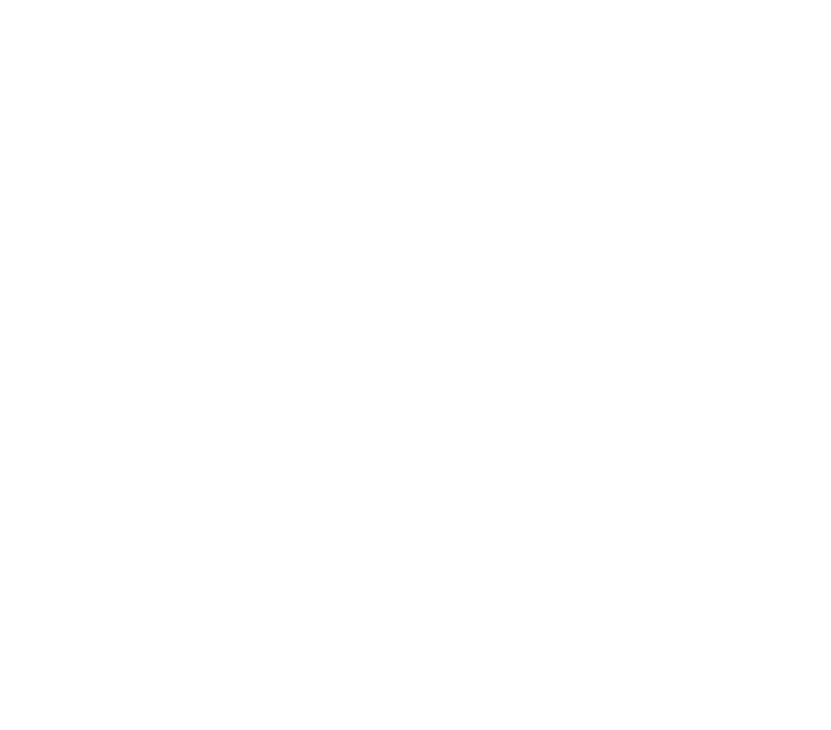
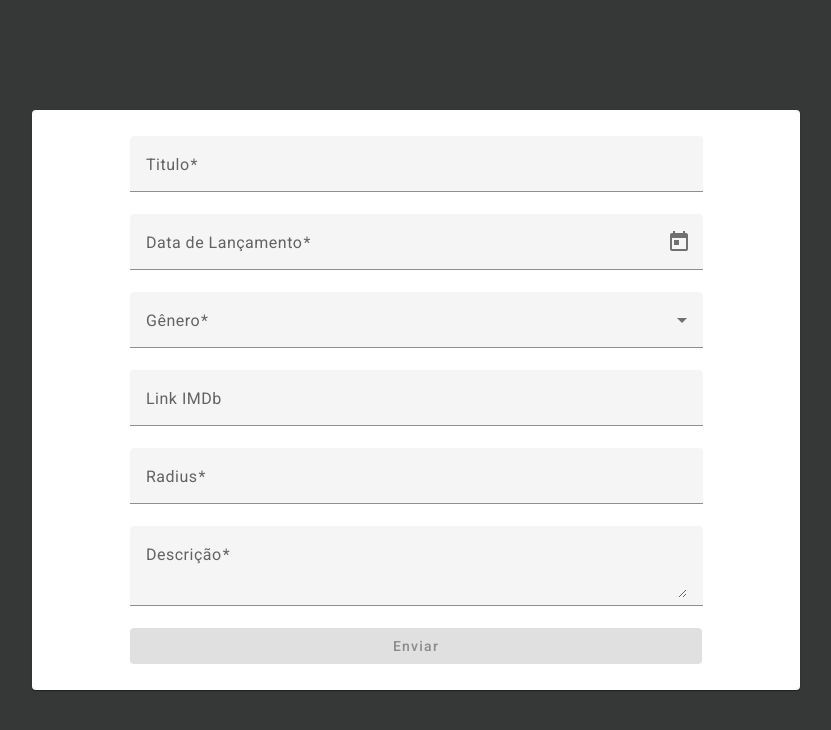
Before and after one commit to 38061027/filmes-platform-2, an Angular app: page /cadastro in a window 1280 px wide. Before the commit this address led to /. Shown: the top 730 px of the page, without its empty margins (224-1055 px from the left). Built offline with nearby package versions, Linux system fonts and the light colour scheme.

Commit message:
formulário criado para cadastro

```diff
--- a/src/app/app-routing.module.ts
+++ b/src/app/app-routing.module.ts
@@ -1,9 +1,11 @@
 import { NgModule } from '@angular/core';
 import { RouterModule, Routes } from '@angular/router';
 import { HomeComponent } from './components/home/home.component';
+import { CadastrarFilmeComponent } from './components/cadastrar-filme/cadastrar-filme.component';
 
 const routes: Routes = [
-  {path:"", component:HomeComponent}
+  {path:"", component:HomeComponent},
+  {path:"cadastro", component:CadastrarFilmeComponent}
 ];
 
 @NgModule({
--- a/src/app/app.component.html
+++ b/src/app/app.component.html
@@ -1,3 +1 @@
-
-
-<router-outlet></router-outlet>
+<app-cadastrar-filme></app-cadastrar-filme>
--- a/src/app/components/cadastrar-filme/cadastrar-filme.component.html
+++ b/src/app/components/cadastrar-filme/cadastrar-filme.component.html
@@ -1 +1,42 @@
-<p>cadastrar-filme works!</p>
+<div class="container-form">
+
+    <div class="container-form">
+        <mat-card class="container-card">
+          <mat-card-content class="card">
+            <form class="content" [formGroup]="cadastro" (ngSubmit)="onSubmit()">
+              <mat-form-field>
+                <mat-label>Titulo</mat-label>
+                <input matInput formControlName="titulo">
+              </mat-form-field>
+              <mat-form-field>
+                <mat-label>Data de Lançamento</mat-label>
+                <input matInput [matDatepicker]="picker" formControlName="dtLancamento">
+                <mat-datepicker-toggle matIconSuffix [for]="picker"></mat-datepicker-toggle>
+                <mat-datepicker #picker></mat-datepicker>
+              </mat-form-field>
+              <mat-form-field>
+                <mat-label>Gênero</mat-label>
+                <mat-select formControlName="genero">
+                  <mat-option value="one">First option</mat-option>
+                  <mat-option value="two">Second option</mat-option>
+                </mat-select>
+              </mat-form-field>
+              <mat-form-field>
+                <mat-label>Link IMDb</mat-label>
+                <input matInput formControlName="urlIMDb">
+              </mat-form-field>
+              <mat-form-field class="example-ripple-form-field">
+                <mat-label>Radius</mat-label>
+                <input matInput formControlName="nota" type="number">
+              </mat-form-field>
+              <mat-form-field>
+                <mat-label>Descrição</mat-label>
+                <textarea matInput formControlName="descricao"></textarea>
+              </mat-form-field>
+              <button mat-raised-button color="primary" type="submit" [disabled]="cadastro.invalid">Enviar</button>
+            </form>
+          </mat-card-content>
+        </mat-card>
+      </div>
+
+</div>
--- a/src/app/components/cadastrar-filme/cadastrar-filme.component.scss
+++ b/src/app/components/cadastrar-filme/cadastrar-filme.component.scss
@@ -0,0 +1,28 @@
+.container-form {
+    display: flex;
+    flex-direction: column;
+    justify-content: center;
+    align-items: center;
+    width: 100%;
+    height: 100vh;
+    background-color: rgb(54, 55, 55);
+}
+
+.container-card {
+    padding: 10px;
+    width: 60%;
+}
+
+.card {
+    display: flex;
+    flex-direction: column;
+    align-items: center;
+    justify-content: center;
+    width: 100%;
+}
+
+.content {
+    display: flex;
+    flex-direction: column;
+    width: 80%;
+}
--- a/src/app/components/cadastrar-filme/cadastrar-filme.component.ts
+++ b/src/app/components/cadastrar-filme/cadastrar-filme.component.ts
@@ -1,10 +1,63 @@
-import { Component } from '@angular/core';
+import { Component, OnInit } from '@angular/core';
+import { FormBuilder, FormGroup, Validators } from '@angular/forms';
+
+
 
 @Component({
   selector: 'app-cadastrar-filme',
   templateUrl: './cadastrar-filme.component.html',
   styleUrls: ['./cadastrar-filme.component.scss']
 })
-export class CadastrarFilmeComponent {
+export class CadastrarFilmeComponent implements OnInit{
+  radius!: number;
+
+  cadastro!:FormGroup
+
+  constructor(private fb: FormBuilder){
+    this.formulario({
+      titulo: '',
+      urlFoto: '',
+      dtLancamento: '',
+      descricao: '',
+      nota: null,
+      urlIMDb: '',
+      genero: ''
+    });
+
+  }
+
+  ngOnInit(): void {
+
+  }
+
+  formulario(filme:any):void{
+    this.cadastro = this.fb.group({
+      titulo: [
+        filme.titulo,
+        [
+          Validators.required,
+          Validators.minLength(2),
+          Validators.maxLength(256),
+        ],
+      ],
+      urlFoto: [filme.urlFoto, [Validators.minLength(10)]],
+      dtLancamento: [filme.dtLancamento, [Validators.required]],
+      descricao: [filme.descricao,[Validators.required, Validators.minLength(20)]],
+      nota: [
+        filme.nota,
+        [Validators.required, Validators.min(0), Validators.max(10)],
+      ],
+      urlIMDb: [filme.urlIMDb, [Validators.minLength(10)]],
+      genero: [filme.genero, [Validators.required]],
+    });
+  }
+
+  onSubmit(): void {
+    if (this.cadastro.valid) {
+      console.log('Formulário válido e preenchido:', this.cadastro.value);
+    } else {
+      console.log('Formulário inválido.');
+    }
+  }
 
 }
--- a/src/app/components/home/home.component.html
+++ b/src/app/components/home/home.component.html
@@ -1,7 +1,12 @@
 <main class="container">
     <header class="container-header">
         <div class="header-items">
-            <i class="material-symbols-outlined">menu</i>
+            <span mat-button [matMenuTriggerFor]="menu" id="menu-btn" class="material-symbols-outlined"
+                >menu</span>
+            <mat-menu #menu="matMenu">
+                <button mat-menu-item routerLink="cadastro">Cadastrar Filme</button>
+                <button mat-menu-item routerLink="">Home</button>
+            </mat-menu>
             <h1>Meus Filmes</h1>
             <i class="material-symbols-outlined">settings</i>
         </div>
@@ -10,21 +15,21 @@
     <div class="filter">
         <form [formGroup]="filtrosListagem">
             <mat-form-field style="width: 400px;">
-            <mat-label>Input</mat-label>
+                <mat-label>Pesquisar</mat-label>
                 <input matInput formControlName="texto">
             </mat-form-field>
-          <mat-form-field style="width: 400px;" >
-            <mat-label>Select</mat-label>
+            <mat-form-field style="width: 400px;">
+                <mat-label>gênero</mat-label>
                 <mat-select formControlName="genero">
                     <mat-option *ngFor="let genre of generos" [value]="genre">{{genre}}</mat-option>
                 </mat-select>
             </mat-form-field>
-          ]</form>
+        </form>
     </div>
 
 
     <div class="movies" *ngIf="movies; else semRegistro">
-        <div class="movie" *ngFor="let movie of movies" >
+        <div class="movie" *ngFor="let movie of movies">
             <div class="title-genre">
                 <h2>{{movie.titulo}}</h2>
                 <p>{{movie.genero}}</p>
@@ -38,7 +43,7 @@
     </div>
 
     <ng-template #semRegistro>
-        <h1 >Nenhum registro encontrado</h1>
+        <h1>Nenhum registro encontrado</h1>
     </ng-template>
 
 </main>
--- a/src/app/components/home/home.component.scss
+++ b/src/app/components/home/home.component.scss
@@ -67,6 +67,8 @@
 
 }
 
-input{
-    width: 200px;
+
+#menu-btn{
+    font-size: xx-large;
+    cursor: pointer;
 }
```
Also changed, not shown: src/app/components/home/home.component.ts (+3 -4 lines), src/app/material/material.module.ts (+14 -2 lines). Lines whose indentation alone changed are shown as unchanged.
